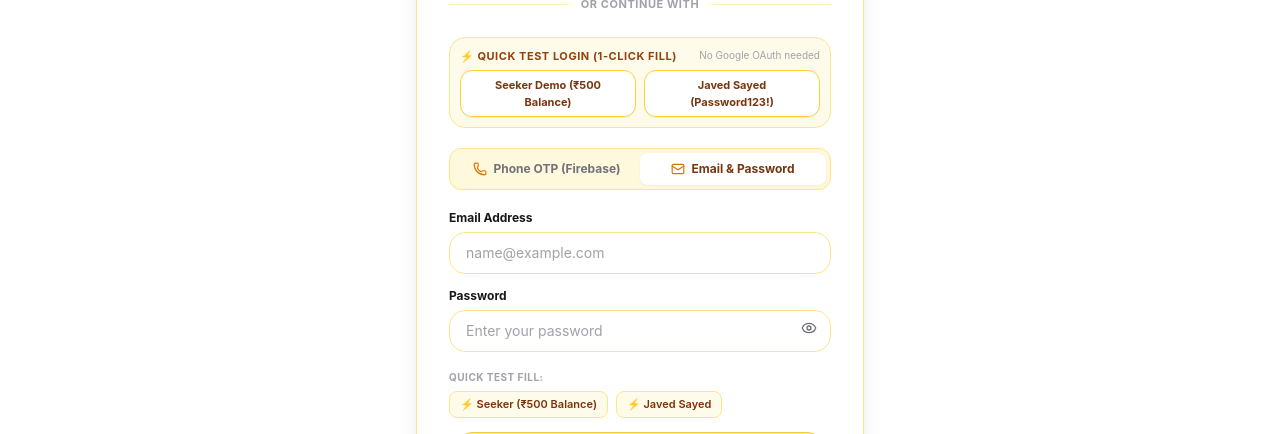
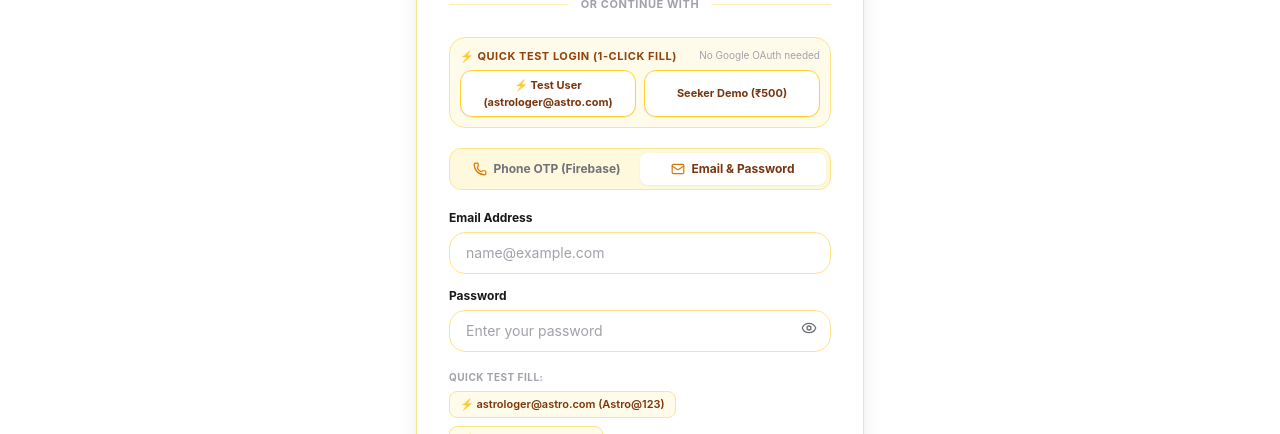
Before and after one commit to sarvexmarketing-hash/astro, a Next.js app in the folder astroo-customer-web/: page /login in a window 1280 px wide. Both pictures are taken after a click on the button "Email & Password". Shown: the part 366-800 px from the top of the page. Built offline with nearby package versions, Linux system fonts and the light colour scheme; no server answers.

Commit message:
feat(auth): set astrologer@astro.com as default test user login

```diff
--- a/astroo-customer-web/src/app/login/page.tsx
+++ b/astroo-customer-web/src/app/login/page.tsx
@@ -490,25 +490,25 @@ function LoginContent() {
               type="button"
               onClick={() => {
                 setAuthMode('email');
+                setEmail('astrologer@astro.com');
+                setPassword('Astro@123');
+                setError(null);
+              }}
+              className="flex-1 py-1.5 px-2.5 rounded-xl bg-white hover:bg-amber-100 border border-amber-300 text-[11px] font-bold text-[#78350F] shadow-2xs hover:shadow-xs transition-all cursor-pointer text-center"
+            >
+              ⚡ Test User (astrologer@astro.com)
+            </button>
+            <button
+              type="button"
+              onClick={() => {
+                setAuthMode('email');
                 setEmail('customer@astro.com');
                 setPassword('User@123');
                 setError(null);
               }}
               className="flex-1 py-1.5 px-2.5 rounded-xl bg-white hover:bg-amber-100 border border-amber-300 text-[11px] font-bold text-[#78350F] shadow-2xs hover:shadow-xs transition-all cursor-pointer text-center"
             >
-              Seeker Demo (₹500 Balance)
-            </button>
-            <button
-              type="button"
-              onClick={() => {
-                setAuthMode('email');
-                setEmail('javedsayed133@gmail.com');
-                setPassword('Password123!');
-                setError(null);
-              }}
-              className="flex-1 py-1.5 px-2.5 rounded-xl bg-white hover:bg-amber-100 border border-amber-300 text-[11px] font-bold text-[#78350F] shadow-2xs hover:shadow-xs transition-all cursor-pointer text-center"
-            >
-              Javed Sayed (Password123!)
+              Seeker Demo (₹500)
             </button>
           </div>
         </div>
@@ -685,22 +685,22 @@ function LoginContent() {
                 <button
                   type="button"
                   onClick={() => {
+                    setEmail('astrologer@astro.com');
+                    setPassword('Astro@123');
+                  }}
+                  className="px-2.5 py-1 rounded-lg bg-amber-50 hover:bg-amber-100 border border-amber-200 text-[11px] font-semibold text-amber-900 transition-colors cursor-pointer"
+                >
+                  ⚡ astrologer@astro.com (Astro@123)
+                </button>
+                <button
+                  type="button"
+                  onClick={() => {
                     setEmail('customer@astro.com');
                     setPassword('User@123');
                   }}
                   className="px-2.5 py-1 rounded-lg bg-amber-50 hover:bg-amber-100 border border-amber-200 text-[11px] font-semibold text-amber-900 transition-colors cursor-pointer"
                 >
-                  ⚡ Seeker (₹500 Balance)
-                </button>
-                <button
-                  type="button"
-                  onClick={() => {
-                    setEmail('javedsayed133@gmail.com');
-                    setPassword('Password123!');
-                  }}
-                  className="px-2.5 py-1 rounded-lg bg-amber-50 hover:bg-amber-100 border border-amber-200 text-[11px] font-semibold text-amber-900 transition-colors cursor-pointer"
-                >
-                  ⚡ Javed Sayed
+                  ⚡ customer@astro.com
                 </button>
               </div>
             </div>
```
